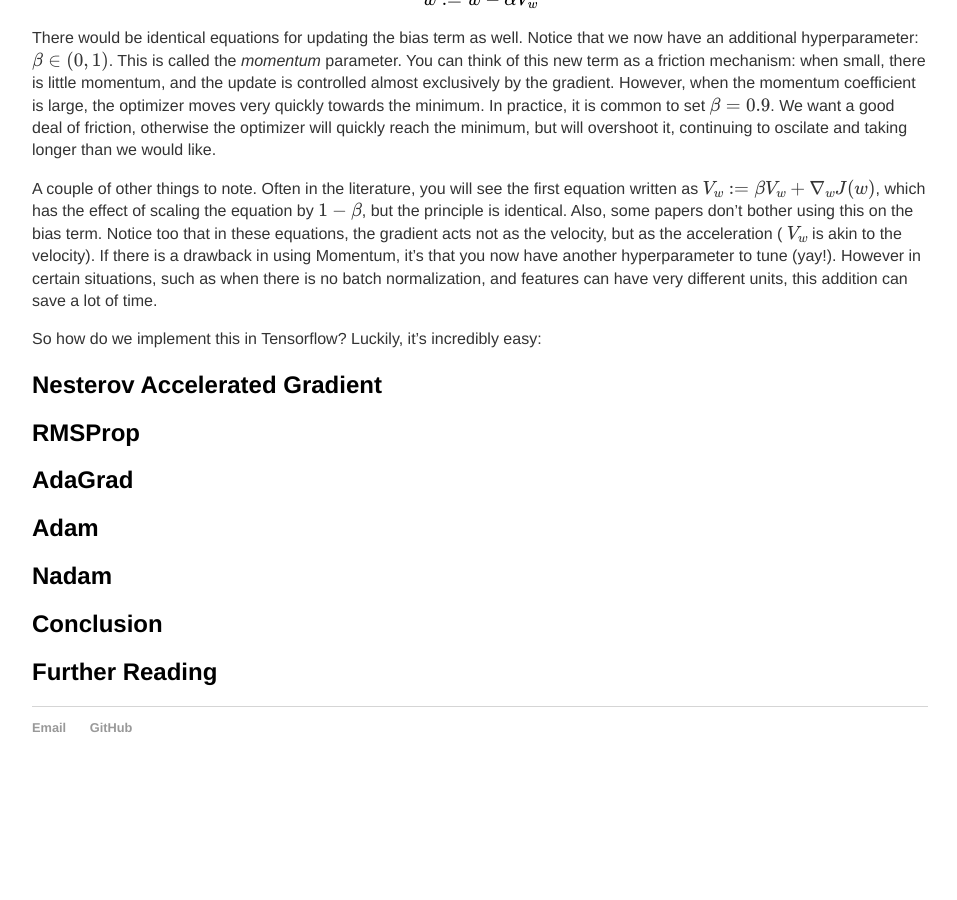
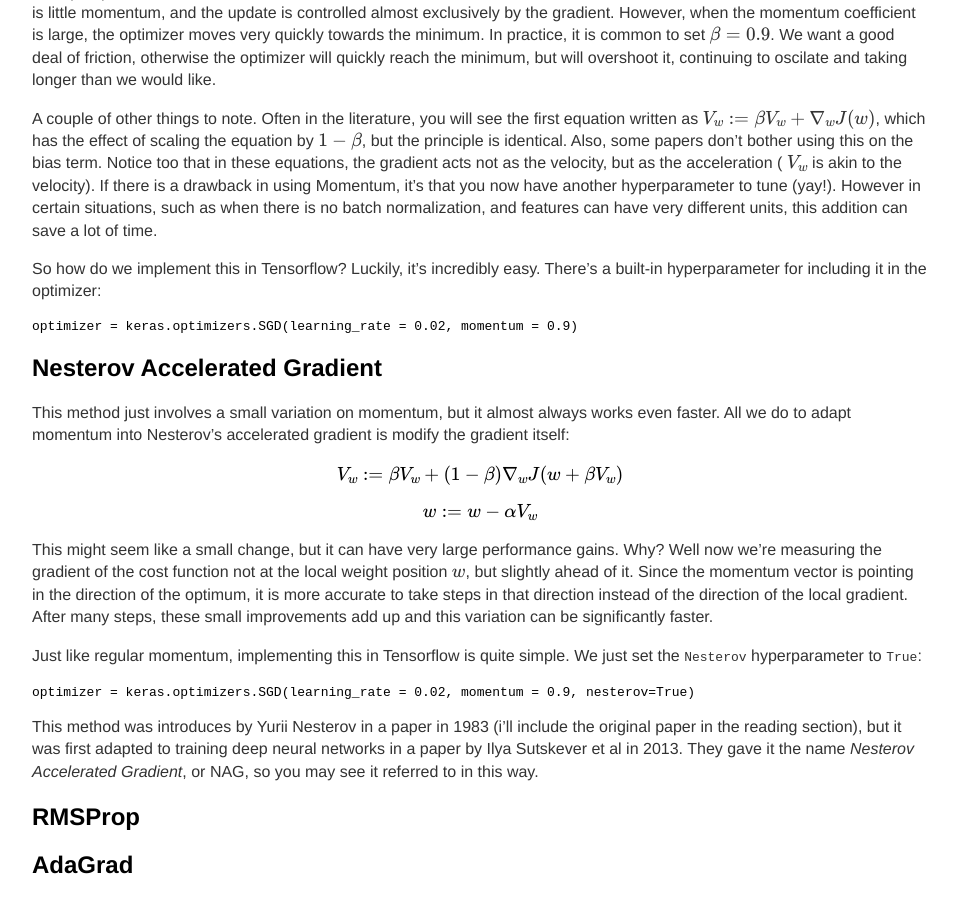
Before and after one commit to 12mre1/12mre1.github.io, a Jekyll site: the page built from _posts/2021-06-15-Optimizing-Deep-Neural-Nets-with-Tensorflow.md, in a window 1280 px wide and 900 px high, scrolled down 2208 px. Shown: the whole window, without its empty margins (160-1117 px from the left). Built offline with Jekyll 4.4.1, drawn with Linux system fonts in a browser that asks for light colours; formulas are drawn with MathJax 3; before the commit the page ends 3003 px from its top, so only the background shows below that; some of the changed text lies outside the part shown.

Commit message:
update optimization post

````diff
--- a/_posts/2021-06-15-Optimizing-Deep-Neural-Nets-with-Tensorflow.md
+++ b/_posts/2021-06-15-Optimizing-Deep-Neural-Nets-with-Tensorflow.md
@@ -20,7 +20,7 @@ I encourage you to experiment with as many of these hyperparameters as possible
 5. Adam
 6. Nadam
 
-We'll discuss how each of these is computed, as well as the intuition behind them. Then we'll train a fixed model, and use __tensorboard__ to visualize the convergence of the weights, so you can see the differences. If you've never used (or heard of) tensorboard, don't worry. I'll explain it in more detail a bit later.
+We'll discuss how each of these is computed, as well as the intuition behind them. Then we'll train a fixed model, and visualize how some of them work faster than traditional gradient descent.
 
 ## Review of SGD
 
@@ -57,9 +55,27 @@ There would be identical equations for updating the bias term as well. Notice th
 
 A couple of other things to note. Often in the literature, you will see the first equation written as \\( V_{w} := \beta V_{w} + \nabla_{w} J(w) \\), which has the effect of scaling the equation by \\( 1 - \beta \\), but the principle is identical. Also, some papers don't bother using this on the bias term. Notice too that in these equations, the gradient acts not as the velocity, but as the acceleration ( \\( V_{w} \\) is akin to the velocity). If there is a drawback in using Momentum, it's that you now have another hyperparameter to tune (yay!). However in certain situations, such as when there is no batch normalization, and features can have very different units, this addition can save a lot of time.
 
-So how do we implement this in Tensorflow? Luckily, it's incredibly easy:
+So how do we implement this in Tensorflow? Luckily, it's incredibly easy. There's a built-in hyperparameter for including it in the optimizer:
+
+```{python}
+optimizer = keras.optimizers.SGD(learning_rate = 0.02, momentum = 0.9)
+```
 
 ## Nesterov Accelerated Gradient
+
+This method just involves a small variation on momentum, but it almost always works even faster. All we do to adapt momentum into Nesterov's accelerated gradient is modify the gradient itself:
+
+$$ V_{w} := \beta V_{w} + (1 - \beta) \nabla_{w} J(w + \beta V_{w}) $$
+
+$$ w := w - \alpha V_{w} $$
+
+This might seem like a small change, but it can have very large performance gains. Why? Well now we're measuring the gradient of the cost function not at the local weight position \\( w \\), but slightly ahead of it. Since the momentum vector is pointing in the direction of the optimum, it is more accurate to take steps in that direction instead of the direction of the local gradient. After many steps, these small improvements add up and this variation can be significantly faster.
+
+Just like regular momentum, implementing this in Tensorflow is quite simple. We just set the `Nesterov` hyperparameter to `True`:
+```{python}
+optimizer = keras.optimizers.SGD(learning_rate = 0.02, momentum = 0.9, nesterov=True)
+```
+This method was introduces by Yurii Nesterov in a paper in 1983 (i'll include the original paper in the reading section), but it was first adapted to training deep neural networks in a paper by Ilya Sutskever et al in 2013. They gave it the name _Nesterov Accelerated Gradient_, or NAG, so you may see it referred to in this way.
 
 ## RMSProp
 
````
Also changed, not shown: other parts of _posts/2021-06-15-Optimizing-Deep-Neural-Nets-with-Tensorflow.md (+0 -2 lines).
